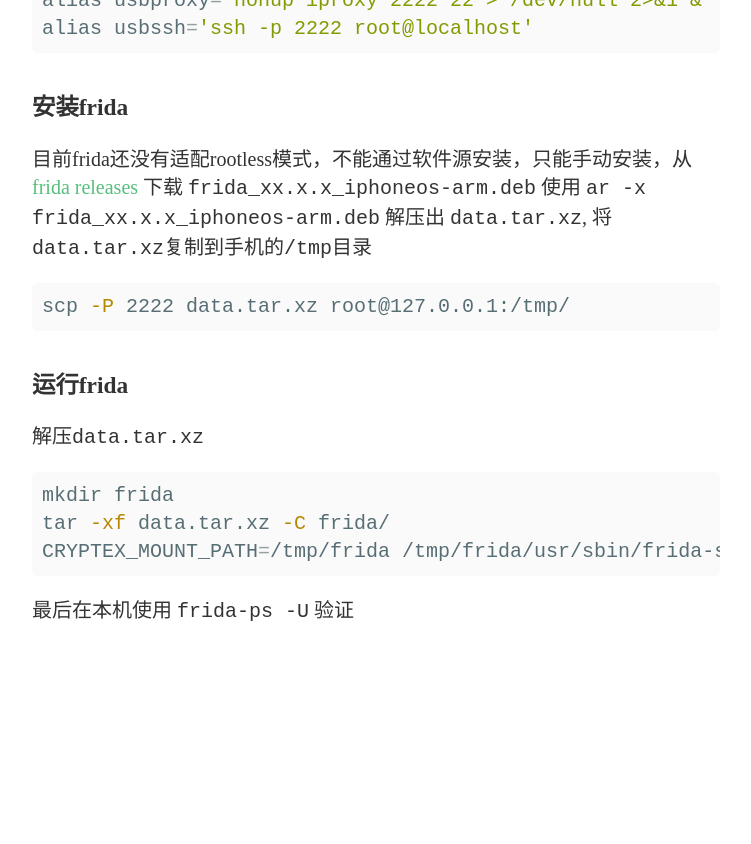
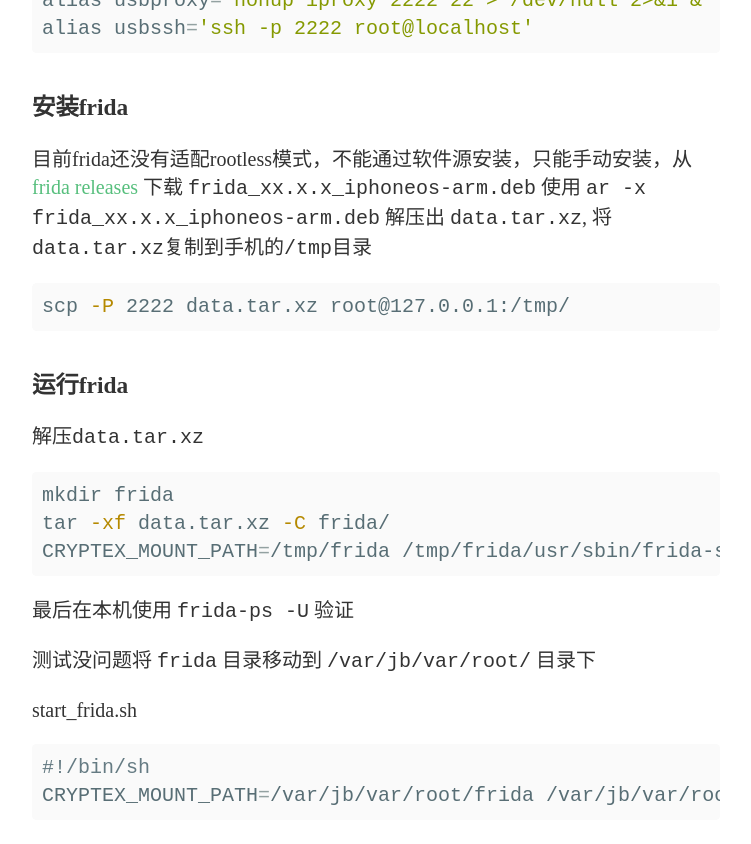
Before and after one commit to smallevilbeast/smallevilbeast.github.io, a Jekyll site: the page built from _posts/2023-07-05-iphone-jailbreak.md, in a window 1280 px wide and 900 px high, scrolled down 2952 px. Shown: the top 844 px of the window, without its empty margins (264-1015 px from the left). Built offline with Jekyll 4.4.1, drawn with Linux system fonts in a browser that asks for light colours; some web fonts are replaced; before the commit the page ends 3658 px from its top, so only the background shows below that; some of the changed text lies outside the part shown.

Commit message:
update iphone jailbreak

````diff
--- a/_posts/2023-07-05-iphone-jailbreak.md
+++ b/_posts/2023-07-05-iphone-jailbreak.md
@@ -125,3 +125,12 @@ tar -xf data.tar.xz -C frida/
 CRYPTEX_MOUNT_PATH=/tmp/frida /tmp/frida/usr/sbin/frida-server
 ```
 最后在本机使用 `frida-ps -U` 验证
+
+测试没问题将 `frida` 目录移动到 `/var/jb/var/root/` 目录下
+
+start_frida.sh
+
+```bash
+#!/bin/sh
+CRYPTEX_MOUNT_PATH=/var/jb/var/root/frida /var/jb/var/root/frida/usr/sbin/frida-server > /dev/null 2>&1 &
+```
````
